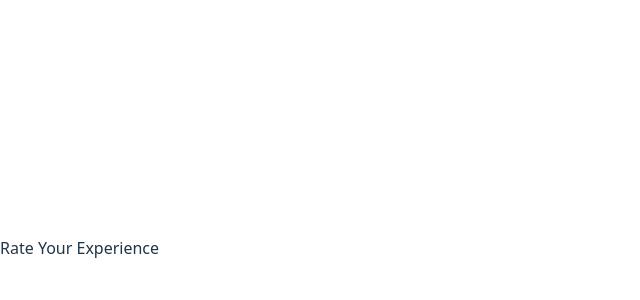
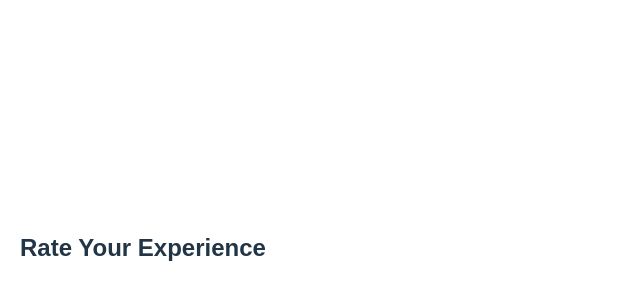
Before and after one commit to Nkabisto/rating-ui, a React (Vite) app: page / in a window 1280 px wide. Shown: the part 152-452 px from the top of the page, without its empty margins (0-640 px from the left). Built offline with nearby package versions, Linux system fonts and the light colour scheme.

Commit message:
Inline css styling

```diff
--- a/src/App.jsx
+++ b/src/App.jsx
@@ -1,4 +1,4 @@
-import Rating from './components/Rating.jsx';
+import Rating from "./components/Rating.jsx";
 
 const App = () => {
   return (
--- a/src/components/Rating.jsx
+++ b/src/components/Rating.jsx
@@ -1,5 +1,15 @@
 const Rating = () => {
-  return <div>Rate Your Experience</div>;
+  return (
+    <div
+      style={{
+        textAlign: "center",
+        fontFamily: "Arial",
+        padding: "20px",
+      }}
+    >
+      <h2>Rate Your Experience</h2>
+    </div>
+  );
 };
 
 export default Rating;
```
